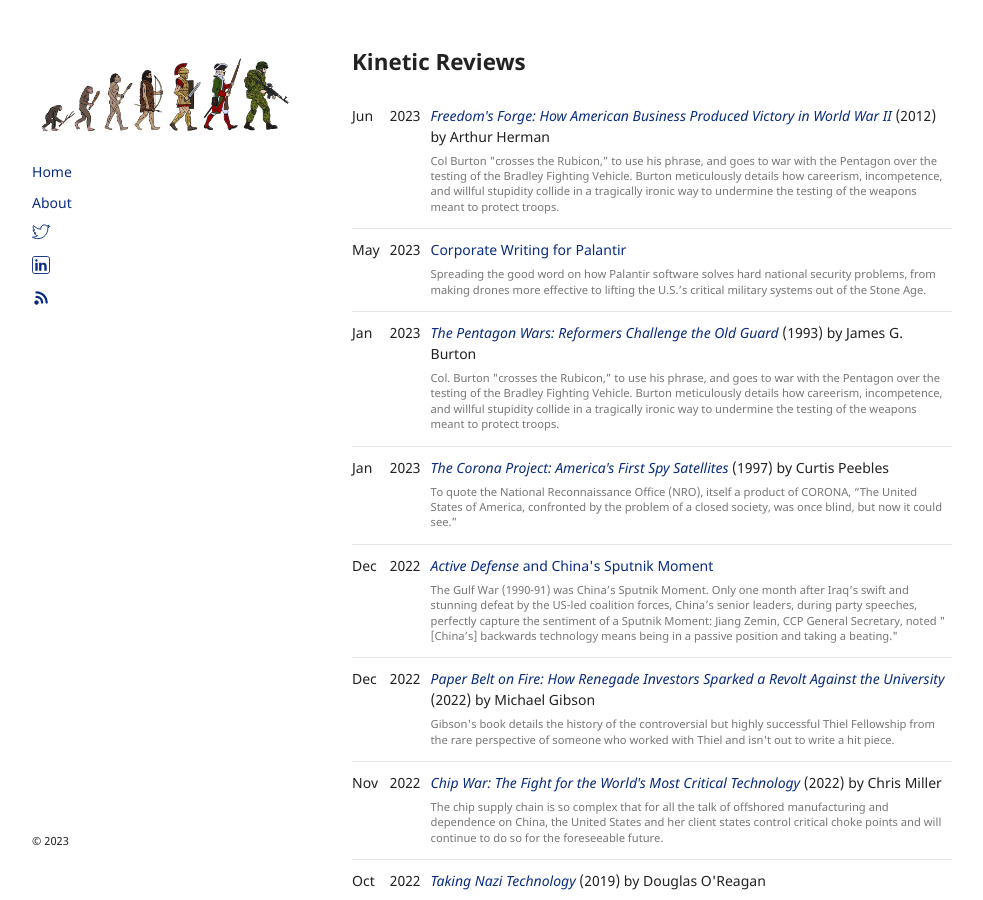
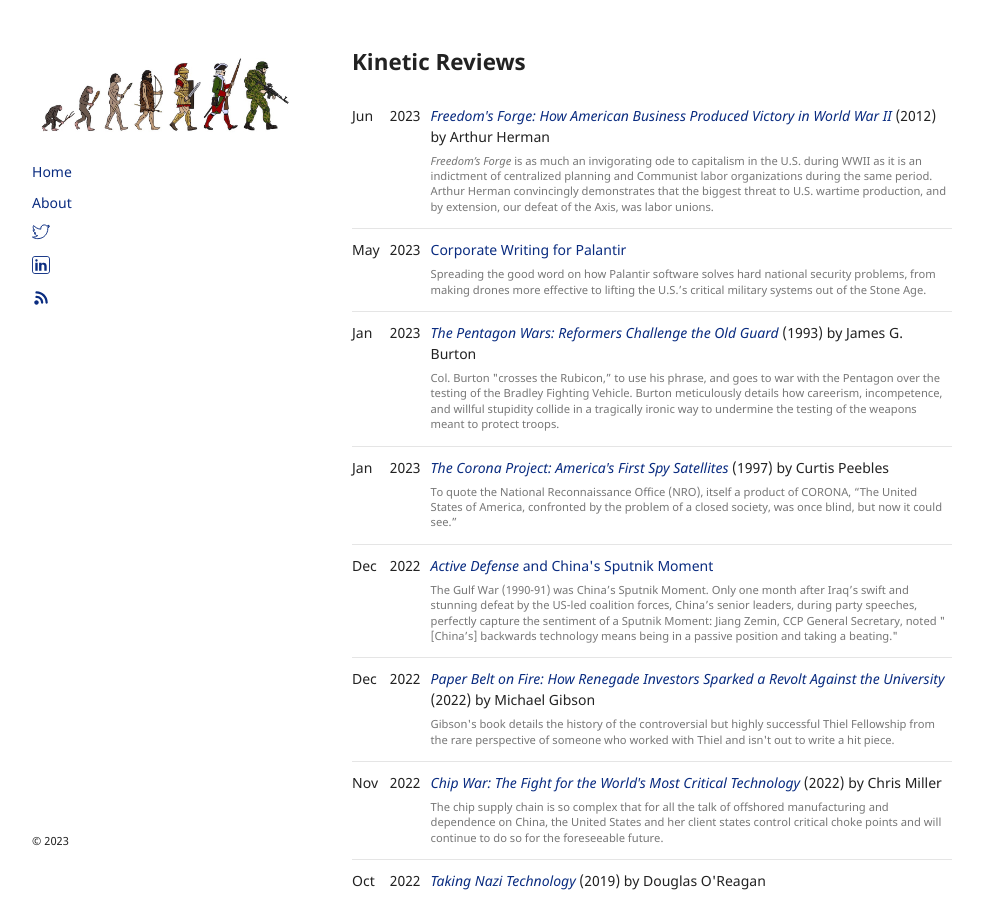
Before and after one commit to gordonhart/kinetic.reviews, a Jekyll site: the page built from index.html, in a window 1280 px wide and 900 px high. Shown: the whole window, without its empty margins (148-1131 px from the left). Built offline with Jekyll 4.4.1, drawn with Linux system fonts in a browser that asks for light colours; the repository's description, which GitHub fills in, is left out.

Commit message:
Update Freedom's Forge blurb

```diff
--- a/_posts/2023-06-25-freedom's-forge.md
+++ b/_posts/2023-06-25-freedom's-forge.md
@@ -4,7 +4,7 @@ title: "<i>Freedom's Forge: How American Business Produced Victory in World War
 author: Arthur Herman
 year: 2012
 blurb: |
-  Col Burton "crosses the Rubicon,” to use his phrase, and goes to war with the Pentagon over the testing of the Bradley Fighting Vehicle. Burton meticulously details how careerism, incompetence, and willful stupidity collide in a tragically ironic way to undermine the testing of the weapons meant to protect troops.
+  <i>Freedom’s Forge</i> is as much an invigorating ode to capitalism in the U.S. during WWII as it is an indictment of centralized planning and Communist labor organizations during the same period. Arthur Herman convincingly demonstrates that the biggest threat to U.S. wartime production, and by extension, our defeat of the Axis, was labor unions.
 tags:
   - nonfiction
 ---
```
